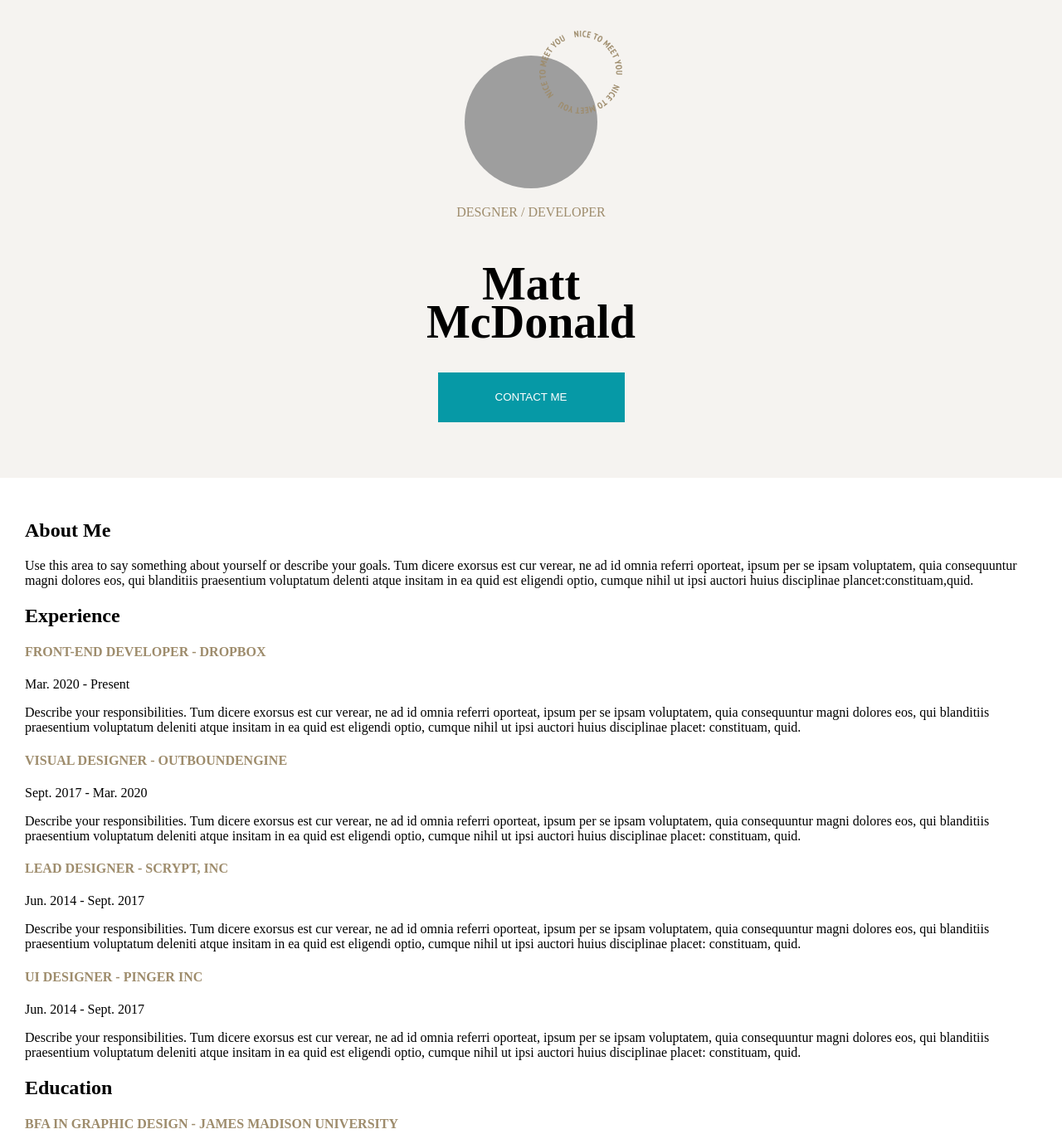
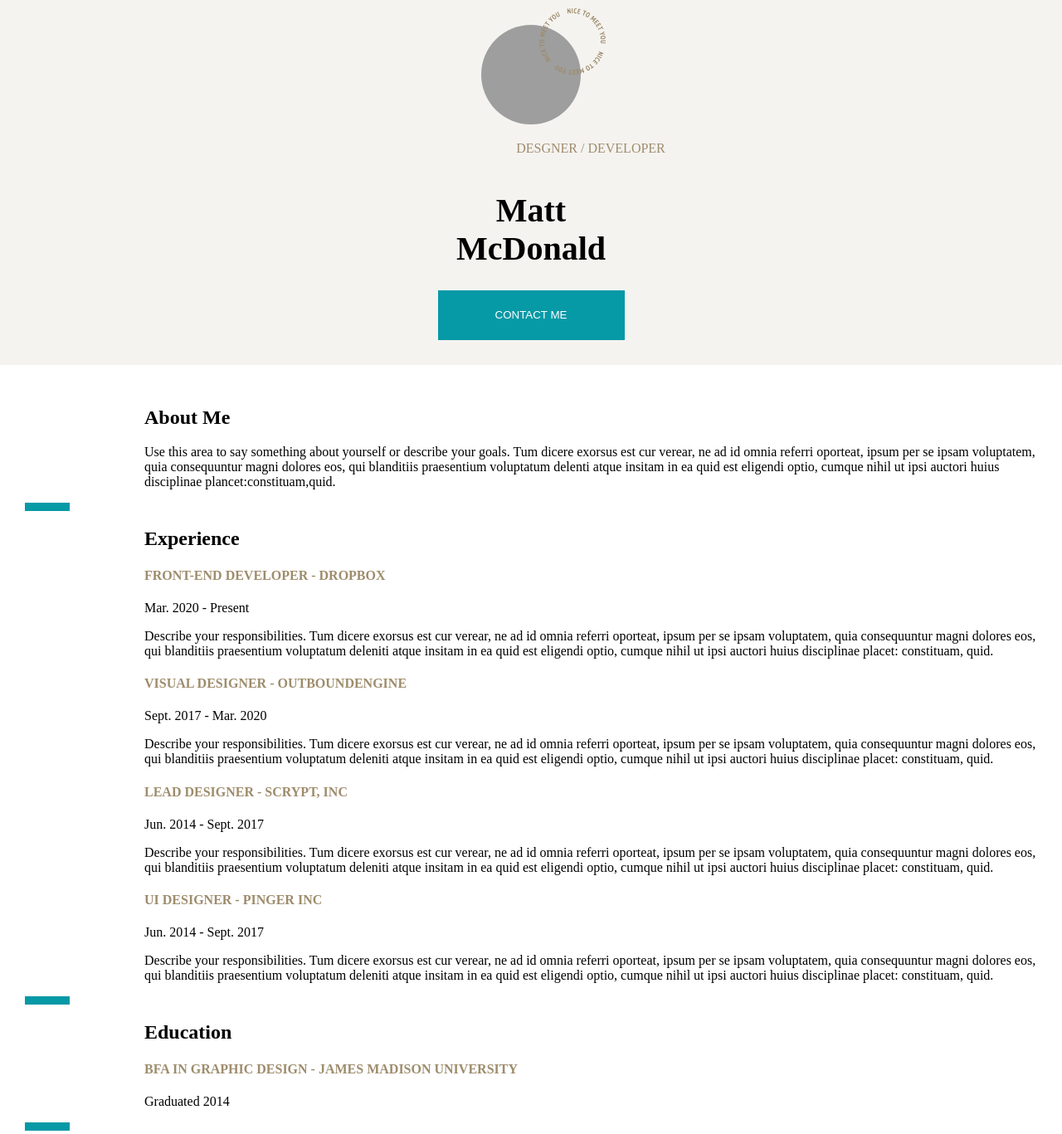
Before and after one commit to Hectormonreal/proyectoCV, a plain HTML site: page index.html in a window 1280 px wide. Shown: the top 1367 px of the page at 83% size. Drawn offline with Linux system fonts and the light colour scheme; grey boxes are pictures that could not be loaded.

Commit message:
telefono terminado y emepzado tablet

```diff
--- a/index.html
+++ b/index.html
@@ -1,10 +1,10 @@
-<!DOCTYPE html>
+<!doctype html>
 <html lang="es">
   <head>
-    <meta charset="UTF-8">
-    <meta name="viewport" content="width=device-width, initial-scale=1.0">
+    <meta charset="UTF-8" />
+    <meta name="viewport" content="width=device-width, initial-scale=1.0" />
     <title>Proyecto CV</title>
-    <link rel="stylesheet" href="style.css">
+    <link rel="stylesheet" href="style.css" />
   </head>
   <body>
     <!-- Toda la página del currículum -->
@@ -13,39 +13,81 @@
       <header>
         <div class="contenedor">
           <div class="foto">
-        <img src="images/bfac271da160a64659dae35609378b8f6a36d0b8.png" alt="Foto de perfil" class="imagen-perfil">
+            <img
+              src="images/bfac271da160a64659dae35609378b8f6a36d0b8.png"
+              alt="Foto de perfil"
+              class="imagen-perfil"
+            />
           </div>
           <div class="texto-circular">
-        <img src="images/image.png" alt="Texto Circular" class="circulito">
+            <img
+              src="images/image.png"
+              alt="Texto Circular"
+              class="circulito"
+            />
           </div>
         </div>
         <p class="designer">DESGNER / DEVELOPER</p>
-        <h1 class="nombre"> Matt<br>McDonald</h1>
+        <h1 class="nombre">Matt<br />McDonald</h1>
         <button>CONTACT ME</button>
       </header>
       <!-- Información principal del currículum -->
       <main>
         <!-- Resumen personal -->
         <h2>About Me</h2>
-            <p>Use this area to say something about yourself or describe your goals. Tum dicere exorsus est cur verear, ne ad id omnia referri oporteat, ipsum per se ipsam voluptatem, quia consequuntur magni dolores eos, qui blanditiis praesentium voluptatum delenti atque insitam in ea quid est eligendi optio, cumque nihil ut ipsi auctori huius disciplinae plancet:constituam,quid.</p>
+        <p>
+          Use this area to say something about yourself or describe your goals.
+          Tum dicere exorsus est cur verear, ne ad id omnia referri oporteat,
+          ipsum per se ipsam voluptatem, quia consequuntur magni dolores eos,
+          qui blanditiis praesentium voluptatum delenti atque insitam in ea quid
+          est eligendi optio, cumque nihil ut ipsi auctori huius disciplinae
+          plancet:constituam,quid.
+        </p>
+        <div class="colorazul"></div>
         <!-- Experiencia laboral: puesto, fechas y descripción de cada trabajo -->
         <h2>Experience</h2>
         <h4>FRONT-END DEVELOPER - DROPBOX</h4>
         <p>Mar. 2020 - Present</p>
-            <p>Describe your responsibilities. Tum dicere exorsus est cur verear, ne ad id omnia referri oporteat, ipsum per se ipsam voluptatem, quia consequuntur magni dolores eos, qui blanditiis praesentium voluptatum deleniti atque insitam in ea quid est eligendi optio, cumque nihil ut ipsi auctori huius disciplinae placet: constituam, quid.</p>
+        <p>
+          Describe your responsibilities. Tum dicere exorsus est cur verear, ne
+          ad id omnia referri oporteat, ipsum per se ipsam voluptatem, quia
+          consequuntur magni dolores eos, qui blanditiis praesentium voluptatum
+          deleniti atque insitam in ea quid est eligendi optio, cumque nihil ut
+          ipsi auctori huius disciplinae placet: constituam, quid.
+        </p>
         <h4>VISUAL DESIGNER - OUTBOUNDENGINE</h4>
         <p>Sept. 2017 - Mar. 2020</p>
-            <p>Describe your responsibilities. Tum dicere exorsus est cur verear, ne ad id omnia referri oporteat, ipsum per se ipsam voluptatem, quia consequuntur magni dolores eos, qui blanditiis praesentium voluptatum deleniti atque insitam in ea quid est eligendi optio, cumque nihil ut ipsi auctori huius disciplinae placet: constituam, quid.</p>
+        <p>
+          Describe your responsibilities. Tum dicere exorsus est cur verear, ne
+          ad id omnia referri oporteat, ipsum per se ipsam voluptatem, quia
+          consequuntur magni dolores eos, qui blanditiis praesentium voluptatum
+          deleniti atque insitam in ea quid est eligendi optio, cumque nihil ut
+          ipsi auctori huius disciplinae placet: constituam, quid.
+        </p>
         <h4>LEAD DESIGNER - SCRYPT, INC</h4>
         <p>Jun. 2014 - Sept. 2017</p>
-            <p>Describe your responsibilities. Tum dicere exorsus est cur verear, ne ad id omnia referri oporteat, ipsum per se ipsam voluptatem, quia consequuntur magni dolores eos, qui blanditiis praesentium voluptatum deleniti atque insitam in ea quid est eligendi optio, cumque nihil ut ipsi auctori huius disciplinae placet: constituam, quid.</p>
+        <p>
+          Describe your responsibilities. Tum dicere exorsus est cur verear, ne
+          ad id omnia referri oporteat, ipsum per se ipsam voluptatem, quia
+          consequuntur magni dolores eos, qui blanditiis praesentium voluptatum
+          deleniti atque insitam in ea quid est eligendi optio, cumque nihil ut
+          ipsi auctori huius disciplinae placet: constituam, quid.
+        </p>
         <h4>UI DESIGNER - PINGER INC</h4>
         <p>Jun. 2014 - Sept. 2017</p>
-            <p>Describe your responsibilities. Tum dicere exorsus est cur verear, ne ad id omnia referri oporteat, ipsum per se ipsam voluptatem, quia consequuntur magni dolores eos, qui blanditiis praesentium voluptatum deleniti atque insitam in ea quid est eligendi optio, cumque nihil ut ipsi auctori huius disciplinae placet: constituam, quid.</p>
+        <p>
+          Describe your responsibilities. Tum dicere exorsus est cur verear, ne
+          ad id omnia referri oporteat, ipsum per se ipsam voluptatem, quia
+          consequuntur magni dolores eos, qui blanditiis praesentium voluptatum
+          deleniti atque insitam in ea quid est eligendi optio, cumque nihil ut
+          ipsi auctori huius disciplinae placet: constituam, quid.
+        </p>
+        <div class="colorazul"></div>
         <!-- Formación académica -->
         <h2>Education</h2>
         <h4>BFA IN GRAPHIC DESIGN - JAMES MADISON UNIVERSITY</h4>
         <p>Graduated 2014</p>
+        <div class="colorazul"></div>
         <!-- Habilidades y premios -->
         <h4>SKILLSET</h4>
         <ul>
@@ -63,10 +105,23 @@
         </ul>
         <!-- Rasgos profesionales y trabajos recientes -->
         <h4>CAREER TRAITS</h4>
-            <p><strong>Holistic Designer</strong> - Design should be treated as a living organism, guided by the environment it lives in as a whole.</p>
-            <p><strong>User-Focused</strong> - I pay close attention to the user's needs and pain points. I design with empathy. Launch, learn & iterate.</p>
-            <p><strong>Proactive Evolution</strong> - Curiosity and a desire to learn constantly broadens my skill set, enabling me to wear many hats at once.</p>
-            <p><strong>Bold, yet practical</strong> - I know when to push the boundaries vs. when to embrace simplicity to meet multiple deadlines.</p>
+        <p>
+          <strong>Holistic Designer</strong> - Design should be treated as a
+          living organism, guided by the environment it lives in as a whole.
+        </p>
+        <p>
+          <strong>User-Focused</strong> - I pay close attention to the user's
+          needs and pain points. I design with empathy. Launch, learn & iterate.
+        </p>
+        <p>
+          <strong>Proactive Evolution</strong> - Curiosity and a desire to learn
+          constantly broadens my skill set, enabling me to wear many hats at
+          once.
+        </p>
+        <p>
+          <strong>Bold, yet practical</strong> - I know when to push the
+          boundaries vs. when to embrace simplicity to meet multiple deadlines.
+        </p>
         <h4>RECENT WORKS</h4>
         <div class="listaenlaces">
           <ul>
@@ -82,11 +137,11 @@
       </main>
       <!-- Datos de contacto al final de la página -->
       <footer>
-        <h2 class="getin"> <strong>Get in Touch!</strong></h2>
+        <h2 class="getin"><strong>Get in Touch!</strong></h2>
         <div class="listaenlaces">
-        <p> <strong>youremail@email.com</strong></p>
-        <p> <strong>512.273.1838</strong></p>
-        <img src="images/Group 4.png" alt="foto redes">
+          <p><strong>youremail@email.com</strong></p>
+          <p><strong>512.273.1838</strong></p>
+          <img src="images/Group 4.png" alt="foto redes" class="redes" />
         </div>
       </footer>
     </div>
--- a/style.css
+++ b/style.css
@@ -34,7 +34,11 @@
     line-height: 46px;
     letter-spacing: 0;
 }
-
+.colorazul{
+    width: 54px;
+    height: 10px;
+    background-color: #0699A6;
+}
 /* Centra la página y establece el tipo de letra general. */
 body {
     display: flex;
@@ -89,8 +93,7 @@ button {
 /* Organiza y centra verticalmente los elementos de la cabecera. */
 header {
     background-color: rgba(158, 140, 108, 0.1);
-    width: 100%;
-    height: 576px;
+    width: auto;
     padding: 30px;
     box-sizing: border-box;
     display: flex;
@@ -126,3 +129,36 @@ main{
     letter-spacing: -1.00px;
     text-align: center;
 }
+
+@media (min-width: 768px) {
+    .imagen-perfil {
+        width: 120px;
+        height: 120px;
+        top: 60px;
+        left: 80px;
+    }
+    .circulito {
+        width: 80px;
+        height: 80px;
+        left: 70px;
+        top: -20px;
+    }
+    .nombre {
+        font-size: 40px;
+    }
+    p {
+        margin-left: 144px;
+    }
+    h2, h3, h4 ,li {
+        margin-left: 144px;
+    }
+    .redes{
+        margin-left: 144px;
+    }
+    footer{
+        width: auto;
+    }
+    header{
+        width: auto;
+    }
+}
```
Lines whose indentation alone changed are shown as unchanged.
